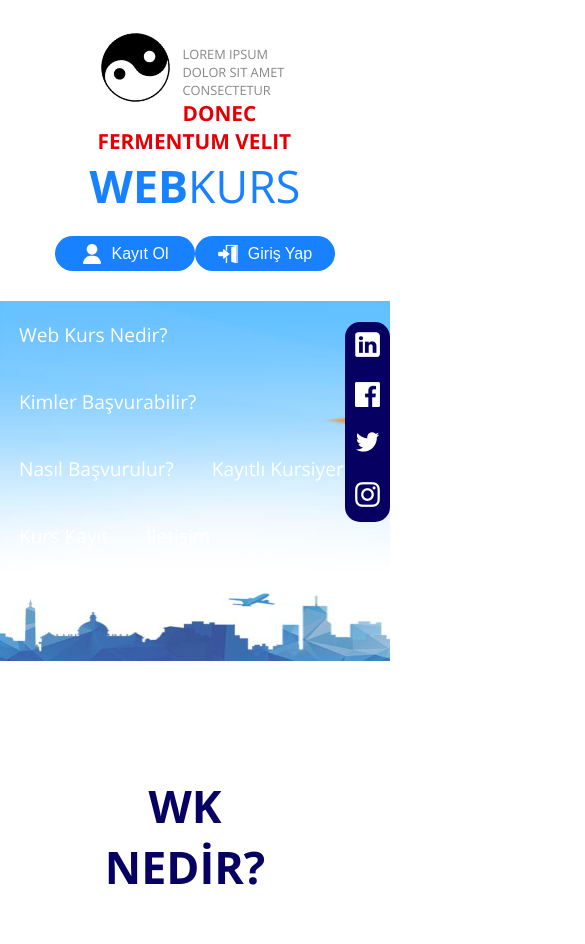
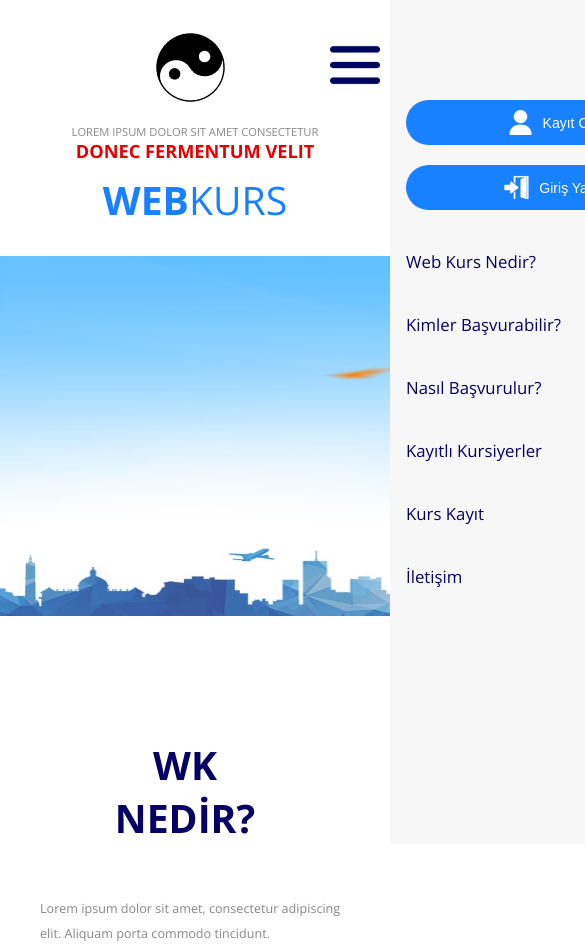
Before and after one commit to sametcanbal/Responsive-Web-Design-1, a plain HTML site: page index.html in a window 390 px wide. Shown: the top 944 px of the page, 585 px wide, since content can reach past the window. Drawn offline with nearby package versions, Linux system fonts and the light colour scheme.

Commit message:
Mobile-Design

```diff
--- a/css/style.css
+++ b/css/style.css
@@ -433,3 +433,104 @@ body{
 		width: 768px;
 	}
 }
+.open-popup-window{
+	display: none;
+}
+.popup-window{
+	display: none;
+}
+@media screen and (max-width:767px){
+	body{
+		font-size: 14px;
+	}
+	.banner .header .right{
+		display: none;
+	}
+	.banner .picture .main-menu{
+		display: none;
+	}
+	.social-media{
+		display: none;
+	}
+	.banner .header .left{
+		flex-basis: 100%;
+		margin-bottom: 10px;
+		text-align: center;
+	}
+	.banner .header .left img{
+		float: none;
+	}
+	.section3 .content{
+		flex-direction: column;
+	}
+	.section4 .picture{
+		width: 320px;
+	}
+	.section4 .picture img{
+		width: 320px;
+	}
+	/* Start of hamburger menu codes */
+	.open-popup-window{
+		display: block;
+		position: absolute;
+		right: 10px;
+		top: 40px;;
+		width: 50px;
+	}
+	.popup-window{
+		display: block;
+		position: fixed;
+		top: 0;
+		bottom: 0;
+		right: 0;
+		width: 320px;
+		background-color: var(--light-gray);
+		transform: translateX(100%);
+		transition: all .5s ease;
+	}
+	.active{
+		transform: translateX(0);
+	}
+	.popup-window-container{
+		width: 90%;
+		margin: 0 auto;
+	}
+	.popup-window .close-popup-window{
+		float: right;
+		margin-top: 40px;
+		width: 40px;
+	}
+	.popup-window .popup-window-buttons{
+		float: left;
+		width: 100%;
+	}
+	.popup-window .popup-window-buttons button{
+		display: flex;
+		align-items: center;
+		justify-content: center;
+		width: 100%;
+		height: 45px;
+		background-color: var(--royal-blue);
+		color: var(--white);
+		font-size: 1em;
+		border: none;
+		border-radius: 999px;
+		margin: 20px auto;
+	}
+	.popup-window button img{
+		width: 25px;
+		margin-right: 10px;
+	}
+	.popup-window .hamburger-menu {
+		float: left;
+	}
+	.popup-window .hamburger-menu ul li {
+		display: block;
+		padding: 20px 0;
+	}
+	.popup-window .hamburger-menu ul li a{
+		font-size: 1.2em;
+		color: var(--dark-blue);
+	}
+	/* End of hamburger menu codes */
+}
--- a/index.html
+++ b/index.html
@@ -3,7 +3,7 @@
 <head>
 	<meta charset="utf-8">
 	<meta name="Description" content="Responsive Web Design"/>
-	<meta name="Keywords" content="HTML, CSS, Responsive Web Design"/>
+	<meta name="Keywords" content="HTML, CSS, JavaScript, Responsive Web Design"/>
 	<meta name="viewport" content="width=device-width, initial-scale=1, maximum-scale=1.0, user-scalable=no">
 	<title>Responsive Web Design</title>
 	<link rel="stylesheet" href="css/style.css" type="text/css"/>
@@ -129,6 +129,29 @@
 			</div>
 			<p class="last-p">© 2022 - Web Kurs - <b>Samet Can Bal</b></p>
 		</footer>
+		<!-- Hamburger Menu -->
+		<img class="open-popup-window" src="icons/open-menu.png" alt="open menu">
+		<div class="popup-window">
+			<div class="popup-window-container">
+				<img class="close-popup-window" src="icons/close-menu.png" alt="close menu">
+				<div class="popup-window-buttons">
+					<button id="popup-sign-up-btn"><img src="icons/sign-up.png" alt="user sign up">Kayıt Ol</button>
+					<button id="popup-login-btn"><img src="icons/login-button.png" alt="user login">Giriş Yap</button>
+				</div>
+				<nav class="hamburger-menu">
+					<ul>
+						<li><a href="#">Web Kurs Nedir?</a></li>
+						<li><a href="#">Kimler Başvurabilir?</a></li>
+						<li><a href="#">Nasıl Başvurulur?</a></li>
+						<li><a href="#">Kayıtlı Kursiyerler</a></li>
+						<li><a href="#">Kurs Kayıt</a></li>
+						<li><a href="#">İletişim</a></li>
+					</ul>
+				</nav>
+			</div>
+		</div>
+		<!-- End of Hamburger Menu -->
 	</div>
+	<script language="javascript" src="js/hamburger-menu.js"></script>
 </body>
 </html>
--- /dev/null
+++ b/js/hamburger-menu.js
@@ -0,0 +1,12 @@
+// JavaScript Document
+const menuOpenButton = document.querySelector(".open-popup-window");
+const menuCloseButton = document.querySelector(".close-popup-window");
+
+menuOpenButton.addEventListener("click", () => {
+	const popupWindow = document.querySelector(".popup-window");
+	popupWindow.classList.add("active");
+});
+menuCloseButton.addEventListener("click", () => {
+	const popupWindow = document.querySelector(".popup-window");
+	popupWindow.classList.remove("active");
+});
```
Also changed, not shown: icons/close-menu.png (added), icons/open-menu.png (added).
